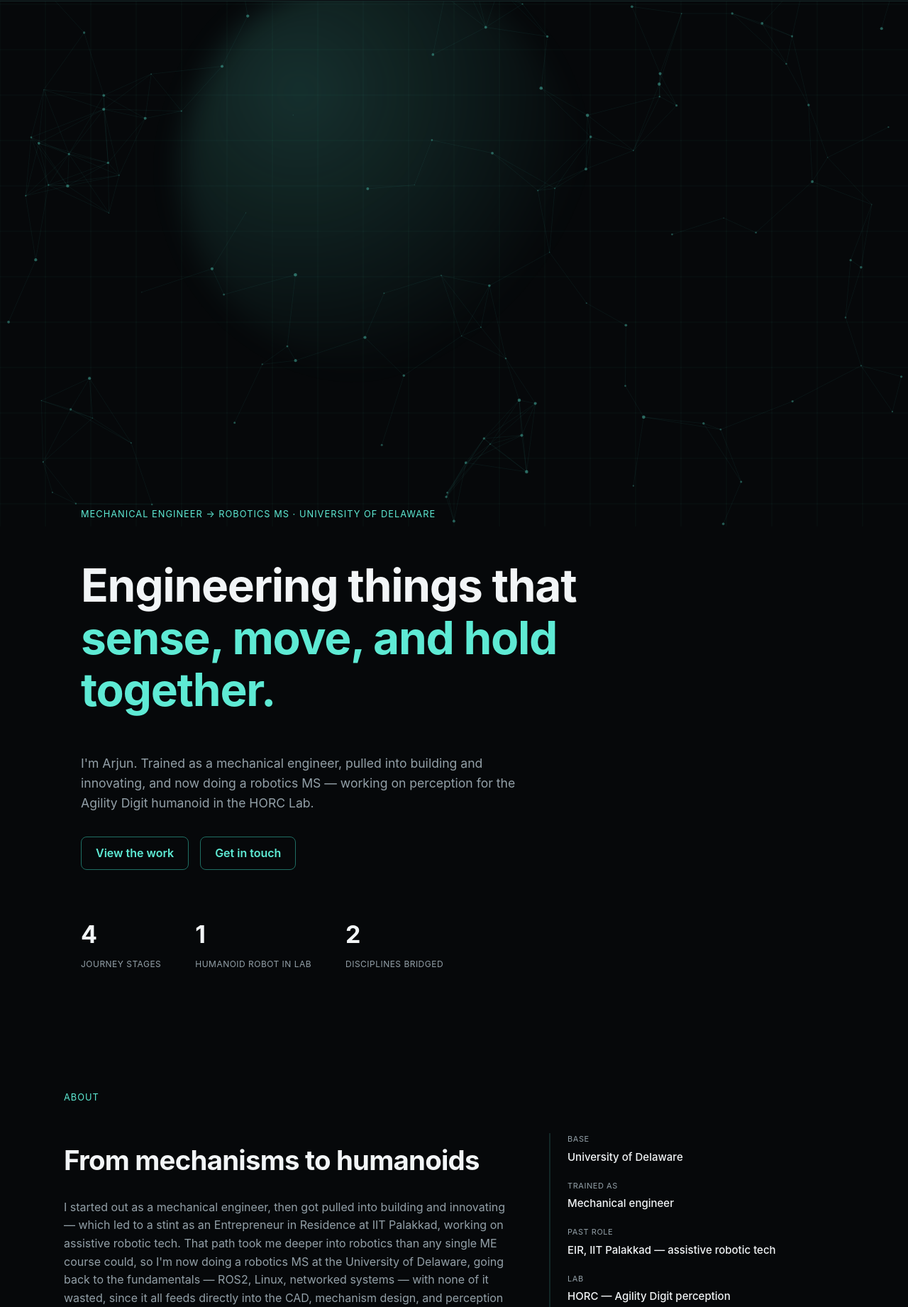
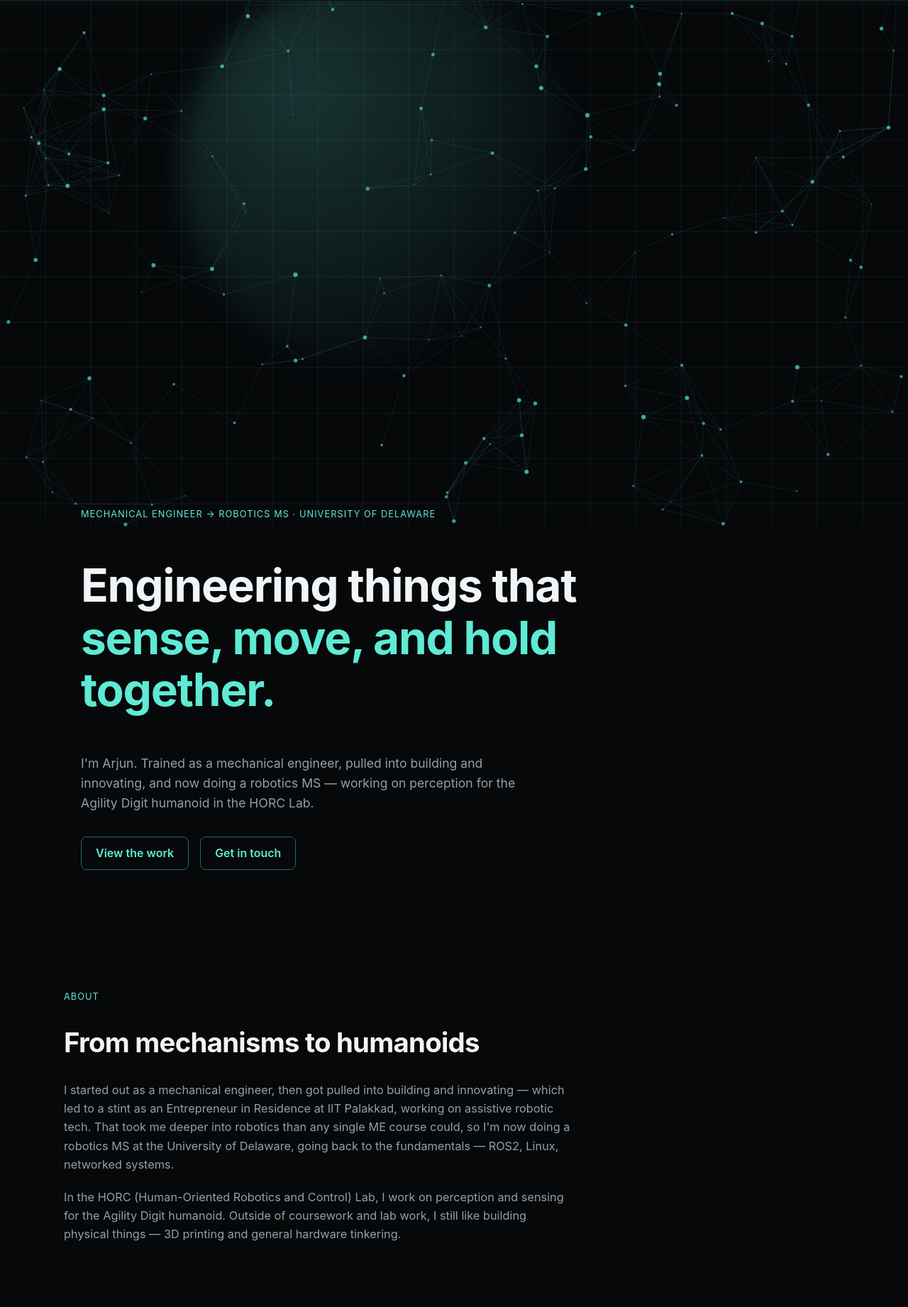
Before and after one commit to ArjunNanda-Kumar/ArjunNanda-Kumar.github.io, an Astro site: page / in a window 1280 px wide. Shown: the part 58-1900 px from the top of the page at 71% size. Built offline with nearby package versions, Linux system fonts and the light colour scheme; Astro itself is replaced by a stand-in of ours; animation ran at ten frames a second.

Commit message:
Strip fabricated content, stronger background animation

```diff
--- a/src/components/ScrollBackground.tsx
+++ b/src/components/ScrollBackground.tsx
@@ -23,7 +23,7 @@ export default function ScrollBackground() {
     canvas.width = width;
     canvas.height = height;
 
-    const particleCount = width < 700 ? 55 : 120;
+    const particleCount = width < 700 ? 70 : 160;
     const particles: Particle[] = Array.from({ length: particleCount }, () => ({
       x: Math.random() * width,
       y: Math.random() * height,
@@ -50,10 +50,10 @@ export default function ScrollBackground() {
 
     const draw = () => {
       ctx.clearRect(0, 0, width, height);
-      const scrollOffset = scrollRef.current * 0.04;
+      const scrollOffset = scrollRef.current * 0.12;
 
-      // grid lines, drifting slowly with scroll
-      ctx.strokeStyle = "rgba(94, 234, 212, 0.05)";
+      // grid lines, drifting with scroll
+      ctx.strokeStyle = "rgba(94, 234, 212, 0.09)";
       ctx.lineWidth = 1;
       const spacing = 64;
       const gridShift = scrollOffset % spacing;
@@ -79,16 +79,16 @@ export default function ScrollBackground() {
         if (p.y < 0) p.y = height;
         if (p.y > height) p.y = 0;
 
-        const parallaxY = (p.y + scrollOffset * p.z * 0.5) % height;
-        const radius = p.z * 1.8;
+        const parallaxY = ((p.y + scrollOffset * p.z * 1.4) % (height + 100) + height + 100) % (height + 100);
+        const radius = p.z * 2.4;
         ctx.beginPath();
         ctx.arc(p.x, parallaxY, radius, 0, Math.PI * 2);
-        ctx.fillStyle = `rgba(94, 234, 212, ${0.15 + p.z * 0.2})`;
+        ctx.fillStyle = `rgba(94, 234, 212, ${0.25 + p.z * 0.35})`;
         ctx.fill();
       });
 
       // connect nearby particles
-      ctx.strokeStyle = "rgba(94, 234, 212, 0.06)";
+      ctx.strokeStyle = "rgba(94, 234, 212, 0.1)";
       for (let i = 0; i < particles.length; i++) {
         for (let j = i + 1; j < particles.length; j++) {
           const a = particles[i];
--- a/src/pages/index.astro
+++ b/src/pages/index.astro
@@ -21,45 +21,28 @@ import Magnetic from "../components/Magnetic.tsx";
         <Magnetic client:load href="#work" className="btn" cursorLabel="explore">View the work</Magnetic>
         <Magnetic client:load href="#contact" className="btn btn-ghost" cursorLabel="say hi">Get in touch</Magnetic>
       </div>
-      <div class="stat-row">
-        <div><div class="stat-num">4</div><div class="stat-label">Journey stages</div></div>
-        <div><div class="stat-num">1</div><div class="stat-label">Humanoid robot in lab</div></div>
-        <div><div class="stat-num">2</div><div class="stat-label">Disciplines bridged</div></div>
-      </div>
     </Reveal>
   </section>
 
   <section id="about" class="section container">
     <Reveal client:visible>
       <p class="eyebrow">About</p>
-      <div class="about-grid">
-        <div>
       <h2>From mechanisms to humanoids</h2>
-          <p>
+      <p class="body-text">
         I started out as a mechanical engineer, then got pulled into
         building and innovating — which led to a stint as an Entrepreneur
         in Residence at IIT Palakkad, working on assistive robotic tech.
-            That path took me deeper into robotics than any single ME course
+        That took me deeper into robotics than any single ME course
         could, so I'm now doing a robotics MS at the University of
         Delaware, going back to the fundamentals — ROS2, Linux, networked
-            systems — with none of it wasted, since it all feeds directly
-            into the CAD, mechanism design, and perception work I do now.
+        systems.
       </p>
-          <p>
+      <p class="body-text">
         In the HORC (Human-Oriented Robotics and Control) Lab, I work on
-            perception and sensing for the Agility Digit humanoid. Outside
-            of coursework and lab work, I still like building physical
-            things — 3D printing and general hardware tinkering.
+        perception and sensing for the Agility Digit humanoid. Outside of
+        coursework and lab work, I still like building physical things —
+        3D printing and general hardware tinkering.
       </p>
-        </div>
-        <dl class="facts">
-          <dt>Base</dt><dd>University of Delaware</dd>
-          <dt>Trained as</dt><dd>Mechanical engineer</dd>
-          <dt>Past role</dt><dd>EIR, IIT Palakkad — assistive robotic tech</dd>
-          <dt>Lab</dt><dd>HORC — Agility Digit perception</dd>
-          <dt>Also into</dt><dd>CAD, 3D printing, hardware</dd>
-        </dl>
-      </div>
     </Reveal>
   </section>
 
@@ -73,7 +56,6 @@ import Magnetic from "../components/Magnetic.tsx";
     <Reveal client:visible>
       <p class="eyebrow">Journey</p>
       <h2>How I got here</h2>
-      <p class="section-sub">Mechanical engineering was the starting point, not the end state. Drag to scroll &rarr;</p>
     </Reveal>
     <Journey client:visible />
   </section>
@@ -82,7 +64,6 @@ import Magnetic from "../components/Magnetic.tsx";
     <Reveal client:visible>
       <p class="eyebrow">Work</p>
       <h2>Selected work</h2>
-      <p class="section-sub">Filter by area.</p>
     </Reveal>
     <Reveal client:visible delay={0.1}>
       <WorkGrid client:visible />
@@ -90,9 +71,9 @@ import Magnetic from "../components/Magnetic.tsx";
 
     <Reveal client:visible delay={0.15}>
       <div class="project-links">
-        <a href="/projects/perception" class="btn btn-ghost">Perception model deep-dive &rarr;</a>
-        <a href="/projects/point-cloud" class="btn btn-ghost">3D / point cloud deep-dive &rarr;</a>
-        <a href="/projects/agriculture" class="btn btn-ghost">Agricultural lab deep-dive &rarr;</a>
+        <a href="/projects/perception" class="btn btn-ghost">Perception model &rarr;</a>
+        <a href="/projects/point-cloud" class="btn btn-ghost">3D / point cloud &rarr;</a>
+        <a href="/projects/agriculture" class="btn btn-ghost">Agricultural lab &rarr;</a>
       </div>
     </Reveal>
   </section>
@@ -119,11 +100,6 @@ import Magnetic from "../components/Magnetic.tsx";
     <Reveal client:visible>
       <p class="eyebrow">Contact</p>
       <h2>Let's talk</h2>
-      <p class="section-sub">Open to research collaborations, robotics projects, and internship conversations.</p>
-      <div class="hero-actions">
-        <Magnetic client:load href="mailto:you@example.com" className="btn">you@example.com</Magnetic>
-        <Magnetic client:load href="https://www.linkedin.com/in/arjunnandakumar/" className="btn btn-ghost" target="_blank" rel="noopener">LinkedIn</Magnetic>
-      </div>
     </Reveal>
   </section>
 </BaseLayout>
@@ -132,7 +108,7 @@ import Magnetic from "../components/Magnetic.tsx";
   .hero { padding: 140px 24px 60px; position: relative; overflow: hidden; }
   .blob {
     position: absolute; width: 560px; height: 560px; border-radius: 50%;
-    background: radial-gradient(circle at 30% 30%, rgba(94,234,212,0.18), rgba(94,234,212,0.04) 60%, transparent 75%);
+    background: radial-gradient(circle at 30% 30%, rgba(94,234,212,0.2), rgba(94,234,212,0.05) 60%, transparent 75%);
     filter: blur(20px); pointer-events: none; z-index: 0;
     top: -180px; right: -140px;
   }
@@ -143,20 +119,8 @@ import Magnetic from "../components/Magnetic.tsx";
   .hero-actions { margin-top: 32px; display: flex; gap: 16px; flex-wrap: wrap; }
   .btn-ghost { background: transparent; border-color: var(--border); color: var(--text); }
   .btn-ghost:hover { border-color: var(--accent); background: transparent; color: var(--accent); transform: translateY(-2px); }
-  .stat-row { display: flex; gap: 48px; margin-top: 64px; flex-wrap: wrap; }
-  .stat-num { font-size: 34px; font-weight: 700; color: var(--text); }
-  .stat-label { font-size: 12px; color: var(--text-dim); margin-top: 4px; letter-spacing: 0.04em; text-transform: uppercase; }
 
-  .about-grid { display: grid; grid-template-columns: 1.2fr 0.8fr; gap: 60px; align-items: start; margin-top: 24px; }
-  @media (max-width: 820px) { .about-grid { grid-template-columns: 1fr; } }
-  .facts { border-left: 2px solid var(--border); padding-left: 24px; }
-  .facts dt { font-size: 11px; color: var(--text-dim); text-transform: uppercase; letter-spacing: 0.05em; margin-top: 20px; }
-  .facts dt:first-child { margin-top: 0; }
-  .facts dd { margin: 4px 0 0; font-size: 15px; font-weight: 500; color: var(--text); }
-
-  .section-sub { color: var(--text-dim); font-size: 16px; max-width: 560px; margin-top: 10px; }
-
-  .project-links { display: flex; gap: 20px; flex-wrap: wrap; margin-top: 40px; }
+  .body-text { max-width: 720px; font-size: 1.02rem; margin-top: 20px; }
 
   .mid-photo {
     width: 100%; max-height: 560px; object-fit: cover;
@@ -164,6 +128,10 @@ import Magnetic from "../components/Magnetic.tsx";
     display: block;
   }
 
+  .section-sub { color: var(--text-dim); font-size: 16px; max-width: 560px; margin-top: 10px; }
+
+  .project-links { display: flex; gap: 20px; flex-wrap: wrap; margin-top: 40px; }
+
   .media-video {
     width: 100%; max-width: 900px; margin: 32px auto 0; border-radius: 14px;
     border: 1px solid var(--border); display: block;
```
Lines whose indentation alone changed are shown as unchanged.
